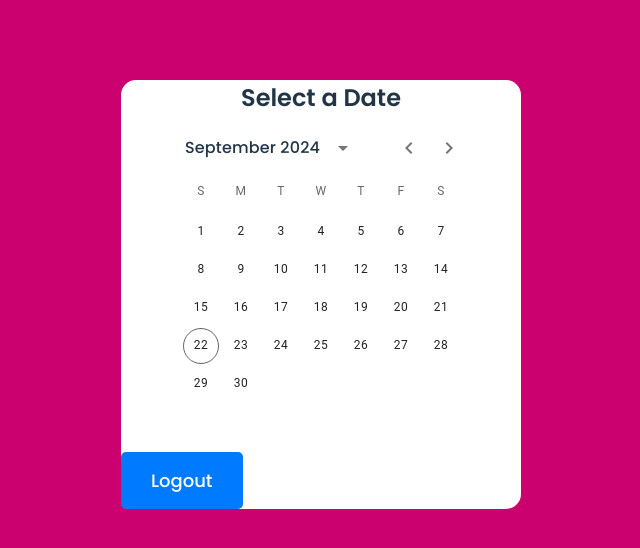
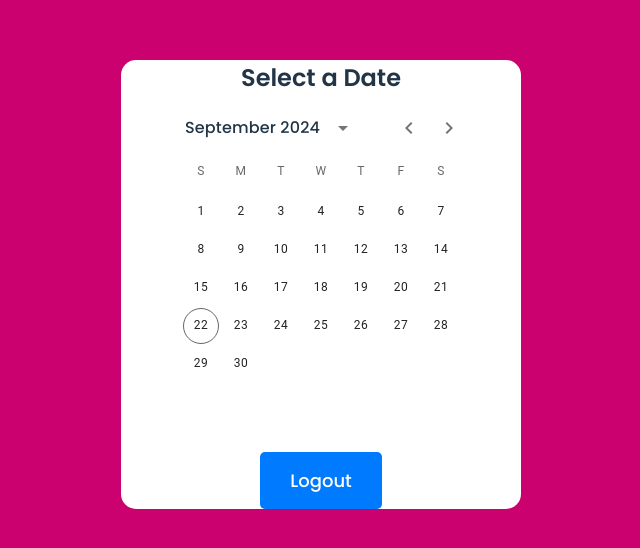
Before and after one commit to mowaab/Online-Event-Scheduling, a React app in the folder EventlyApp/: page /calender in a window 1280 px wide. Shown: the part 106-654 px from the top of the page, without its empty margins (319-959 px from the left). Built offline with nearby package versions, Linux system fonts and the light colour scheme; the HTML template or start-up script is replaced by a standard one.

Commit message:
Fixed Logout button in calender

```diff
--- a/EventlyApp/src/View/Calender.css
+++ b/EventlyApp/src/View/Calender.css
@@ -41,4 +41,7 @@ body{
   border-radius: 5px;
   font-size: 18px;
   transition: background-color 0.3s ease-in-out;
+  text-align: center;
+  margin: 20px auto;
+  display: block;
 }
```
